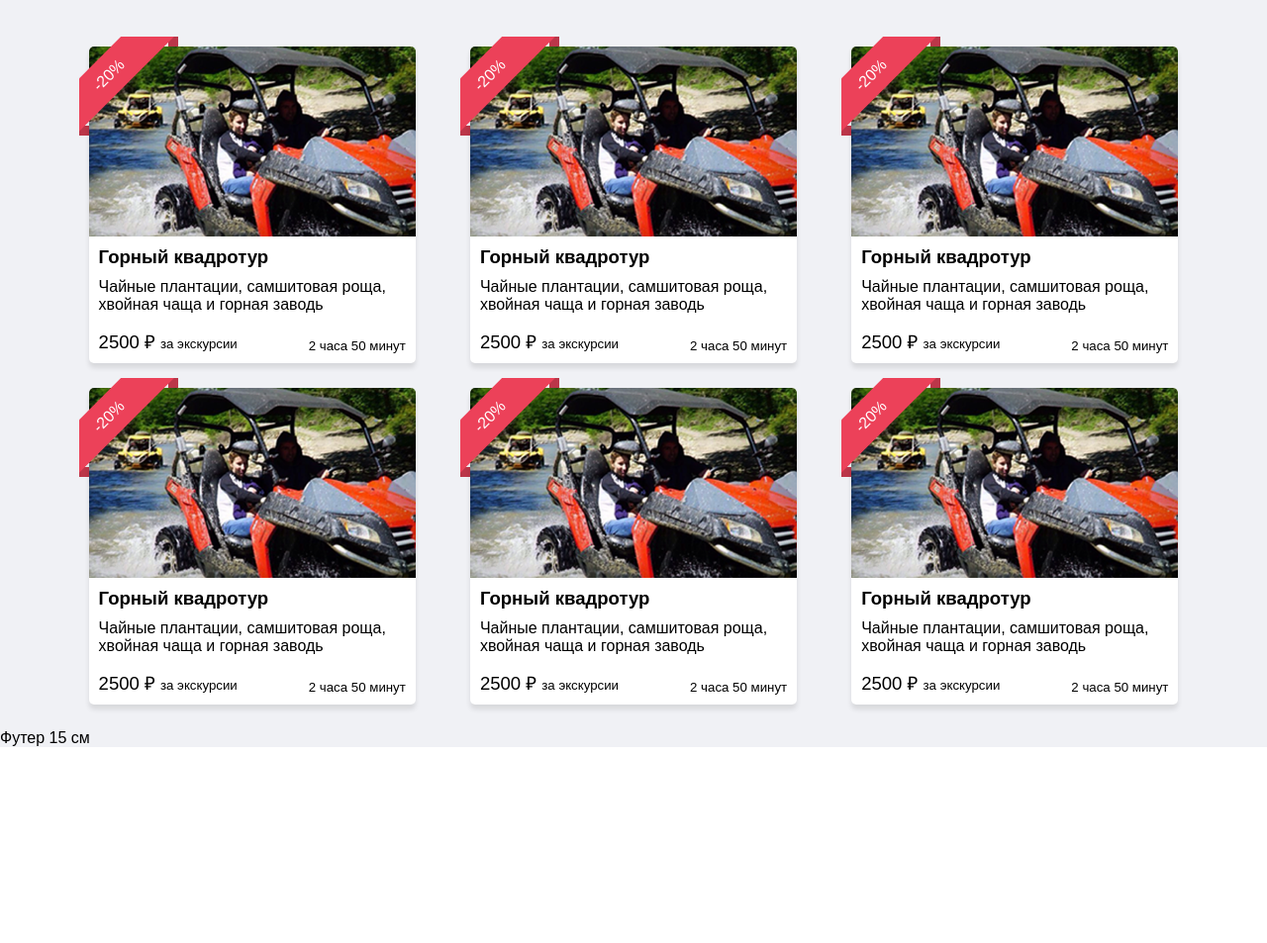
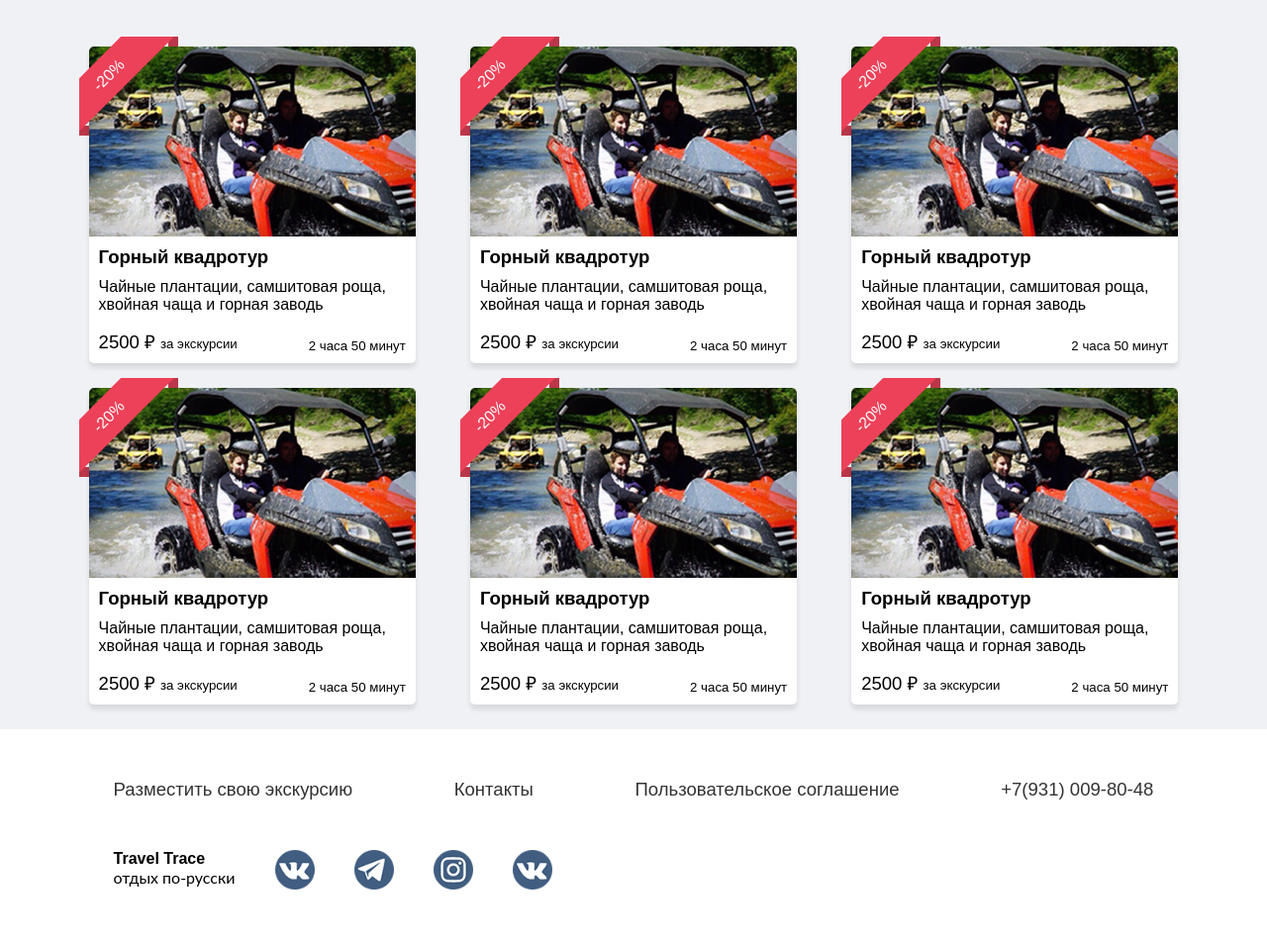
Before and after one commit to mrpeunov/deeptrip, a Django app: a page that uses templates/base/elements/footer.html in a window 1280 px wide. Shown: the part 1997-2950 px from the top of the page at 99% size. Before the commit the page ends 2752 px from the top, so only its background shows below. Run offline with Django 3.2, Linux system fonts and the light colour scheme; data comes from the database, SQL or seed files in the repository; some libraries are stand-ins or nearby versions.

Commit message:
Footer done

```diff
--- a/static/styles/style.css
+++ b/static/styles/style.css
@@ -13,6 +13,14 @@
 @font-face {
   font-family: "Womby", Sans-Serif;
   src: local("wombyrusbydaymarius"), url("../fonts/womby.ttf");
+}
+@font-face {
+  font-family: "Montserrat-Black", Sans-Serif;
+  src: local("Montserrat-Black"), url("../fonts/Montserrat-Black.ttf");
+}
+@font-face {
+  font-family: "Lato", Sans-Serif;
+  src: local("Lato"), url("../fonts/Lato-Regular.ttf");
 }
 html,
 body {
@@ -201,6 +209,41 @@ html {
     width: 100%;
   }
 }
+.footer {
+  background: #fff;
+  padding-bottom: 50px;
+}
+.footer_links {
+  width: 100%;
+  display: flex;
+  justify-content: space-between;
+}
+.footer_links_link {
+  font-family: "Source Sans Pro Regular", Sans-Serif;
+  font-size: 1.16rem;
+  text-decoration: none;
+  color: #333333;
+  padding: 50px 25px;
+}
+.footer_info {
+  display: flex;
+  margin: 0 25px;
+}
+.footer_info_logo_first {
+  font-family: "Montserrat-Black", Sans-Serif;
+  font-weight: 900;
+}
+.footer_info_logo_second {
+  font-family: "Lato", Sans-Serif;
+  font-weight: 400;
+}
+.footer_social {
+  width: 40px;
+  margin-left: 40px;
+}
+.footer_social img {
+  width: 100%;
+}
 .tour_block {
   background: #fff;
   border-radius: 10px;
@@ -310,7 +353,7 @@ html {
   z-index: 2;
 }
 .tour_gallery_list_item_current img {
-  outline: 5px solid #5d7a9a;
+  outline: #5d7a9a solid 5px;
   outline-offset: -5px;
 }
 .tour_gallery_list_item_current .cyan {
--- a/static/styles/style.less
+++ b/static/styles/style.less
@@ -18,6 +18,8 @@
 @SSPRegular: "Source Sans Pro Regular", Sans-Serif;
 @SSPSemiBold: "Source Sans Pro SemiBold", Sans-Serif;
 @SSPLight: "Source Sans Pro Light", Sans-Serif;
+@MB: "Montserrat-Black", Sans-Serif;
+@LR: "Lato", Sans-Serif;
 
 @font-face {
   font-family: @SSPRegular, Sans-Serif;
@@ -39,6 +41,17 @@
   font-family: "Womby", Sans-Serif;
   src: local("wombyrusbydaymarius"), url("../fonts/womby.ttf");
 }
+
+@font-face {
+  font-family: "Montserrat-Black", Sans-Serif;
+  src: local("Montserrat-Black"), url("../fonts/Montserrat-Black.ttf");
+}
+
+@font-face {
+  font-family: "Lato", Sans-Serif;
+  src: local("Lato"), url("../fonts/Lato-Regular.ttf");
+}
+
 
 
 html, body{
@@ -245,6 +258,51 @@ html{
   }
 }
 
+.footer{
+  background: #colors[white];
+  padding-bottom: 50px;
+
+  &_links{
+    width: 100%;
+    display: flex;
+    justify-content: space-between;
+
+    &_link{
+      font-family: @SSPRegular;
+      font-size: 1.16rem;
+      text-decoration: none;
+      color: #colors[dark_text3];
+      padding: 50px 25px;
+    }
+  }
+
+  &_info{
+    display: flex;
+    margin: 0 25px;
+
+    &_logo{
+      &_first{
+        font-family: @MB;
+        font-weight: 900;
+      }
+
+      &_second {
+        font-family: @LR;
+        font-weight: 400;
+      }
+    }
+  }
+
+  &_social{
+    width: 40px;
+    margin-left: 40px;
+
+    img{
+      width: 100%;
+    }
+  }
+}
+
 .tour{
   &_block{
     background: #colors[white];
@@ -373,7 +431,7 @@ html{
           z-index: 2;
 
           img{
-            outline: 5px solid #colors[outline];
+            outline: #5d7a9a solid 5px;
             outline-offset: -5px;
           }
 
--- a/templates/base/elements/footer.html
+++ b/templates/base/elements/footer.html
@@ -1 +1,38 @@
-<div>Футер {{ config.site_name }} {{ пример }}</div>
+{% load static %}
+<div class="footer">
+    <div class="container">
+        <div class="footer_links">
+            <a href="" class="footer_links_link">Разместить свою экскурсию</a>
+            <a href="" class="footer_links_link">Контакты</a>
+            <a href="" class="footer_links_link">Пользовательское соглашение</a>
+            <a href="" class="footer_links_link">+7(931) 009-80-48</a>
+        </div>
+        <div class="footer_info">
+            <div class="footer_info_logo">
+                <div class="footer_info_logo_first">Travel Trace</div>
+                <div class="footer_info_logo_second">отдых по-русски</div>
+            </div>
+            <div class="footer_social">
+                <a href="" class="footer_social_link">
+                    <img src="{% static 'img/vk.png'  %}" alt="">
+                </a>
+            </div>
+            <div class="footer_social">
+                <a href="" class="footer_social_link">
+                    <img src="{% static 'img/tg.png'  %}" alt="">
+                </a>
+            </div>
+            <div class="footer_social">
+                <a href="" class="footer_social_link">
+                    <img src="{% static 'img/ig.png'  %}" alt="">
+                </a>
+            </div>
+            <div class="footer_social">
+                <a href="" class="footer_social_link">
+                     <img src="{% static 'img/vk.png'  %}" alt="">
+                </a>
+            </div>
+
+        </div>
+    </div>
+</div>
```
Also changed, not shown: static/fonts/Lato-Regular.ttf (added), static/fonts/Montserrat-Black.ttf (added), static/img/ig.png (added), static/img/tg.png (added), static/img/vk.png (added), static/img/wa.png (added), 1 other file.
